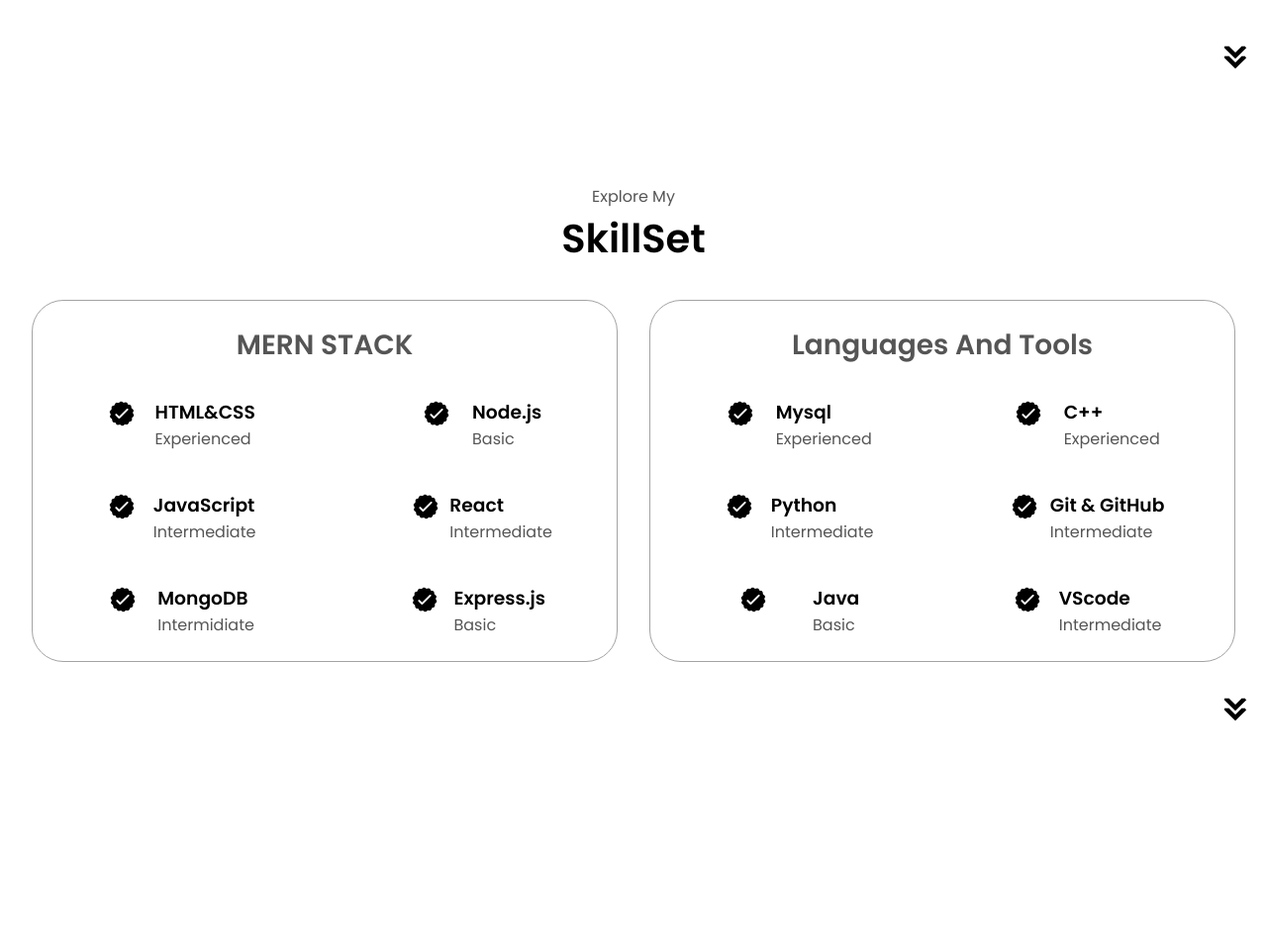
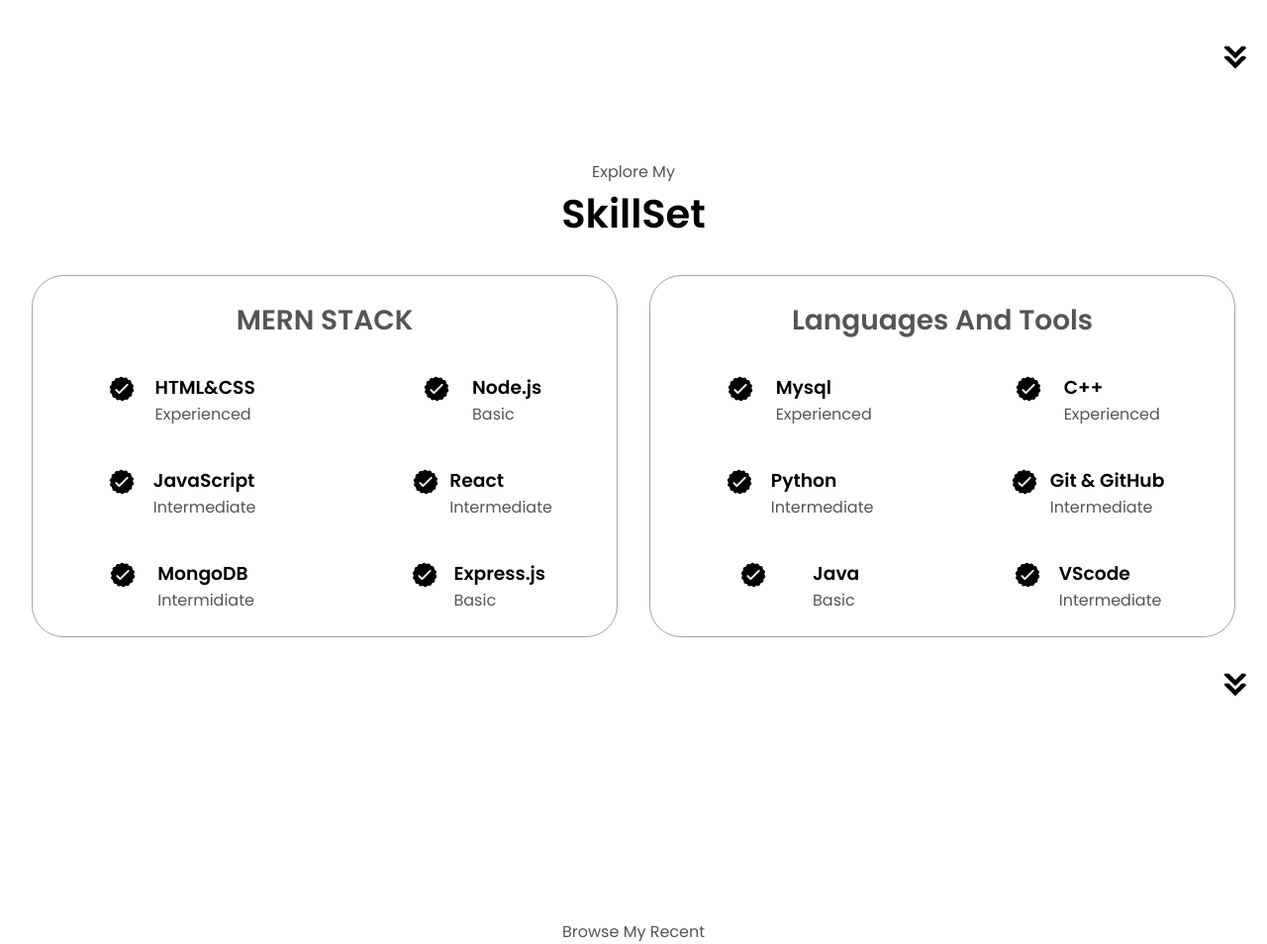
Before and after one commit to palak-k5/MyPortfolio, a plain HTML site: page index.html in a window 1280 px wide. Shown: the part 1560-2514 px from the top of the page at 99% size. Drawn offline with Linux system fonts and the light colour scheme.

Commit message:
Update index.html

```diff
--- a/index.html
+++ b/index.html
@@ -122,7 +122,7 @@ I am always open to the new possibilities and challenges.
       />
     </section>
     <section id="skills">
-      <p class="section__text__p1"><br><br>Explore My</p>
+      <p class="section__text__p1"><br>Explore My</p>
       <h1 class="title">SkillSet</h1>
       <div class="experience-details-container">
         <div class="about-containers">
@@ -279,7 +279,7 @@ I am always open to the new possibilities and challenges.
       />
     </section>
     <section id="work">
-      <p class="section__text__p1"><br><br><br>Browse My Recent</p>
+      <p class="section__text__p1"><br>Browse My Recent</p>
       <h1 class="title">Works and Submissions</h1>
       <div class="experience-details-container">
         <div class="about-containers">
@@ -340,7 +340,7 @@ I am always open to the new possibilities and challenges.
         onclick="location.href='./#projects'"
       />
     </section>
-    <br><br><br><br><br><br><br>
+    <br><br>
     <section id="projects">
       <p class="section__text__p1"><br><br><br>Browse My Recent</p>
       <h1 class="title">Projects</h1>
```
